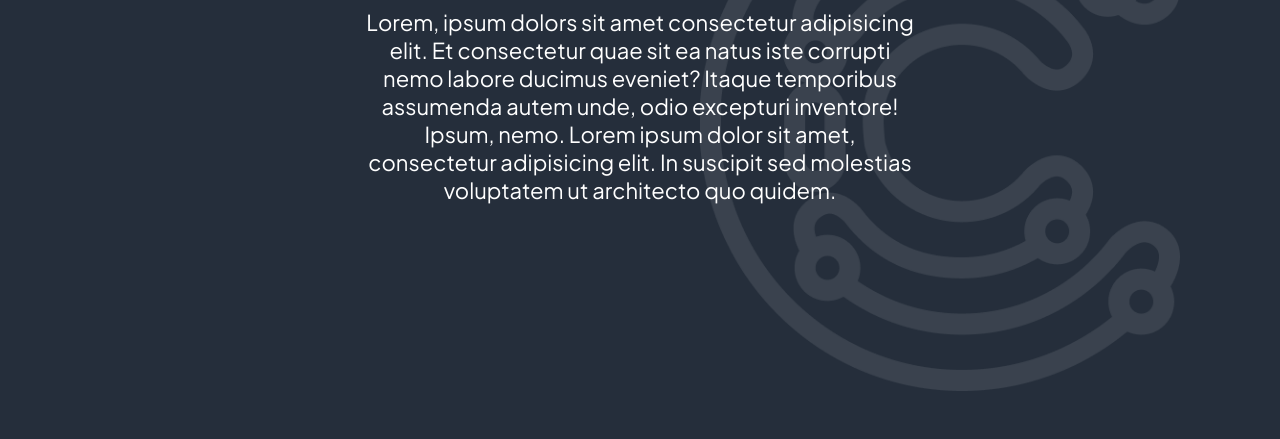
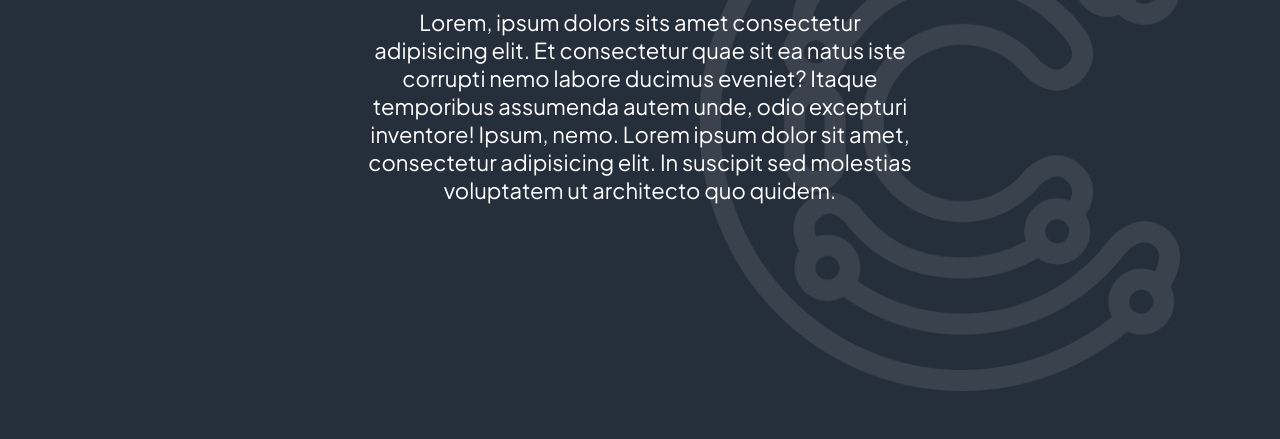
Before and after one commit to Luizabelfort/desafio1_frontend_incode, a plain HTML site: page index.html in a window 1280 px wide. Shown: the part 361-800 px from the top of the page. Drawn offline with Linux system fonts and the light colour scheme.

Commit message:
second commit

```diff
--- a/index.html
+++ b/index.html
@@ -40,7 +40,7 @@
         <div class="nome">
             <div class="nome2">
                 <h1>&lt;Luiza Belfort/&gt;</h1>
-                <p>Lorem, ipsum dolors sit amet consectetur adipisicing elit. Et consectetur quae sit ea natus iste corrupti nemo labore ducimus eveniet? Itaque temporibus assumenda autem unde, odio excepturi inventore! Ipsum, nemo. Lorem ipsum dolor sit amet, consectetur adipisicing elit. In suscipit sed molestias voluptatem ut architecto quo quidem.</p>
+                <p>Lorem, ipsum dolors sits amet consectetur adipisicing elit. Et consectetur quae sit ea natus iste corrupti nemo labore ducimus eveniet? Itaque temporibus assumenda autem unde, odio excepturi inventore! Ipsum, nemo. Lorem ipsum dolor sit amet, consectetur adipisicing elit. In suscipit sed molestias voluptatem ut architecto quo quidem.</p>
 
             </div>
         </div>
```
